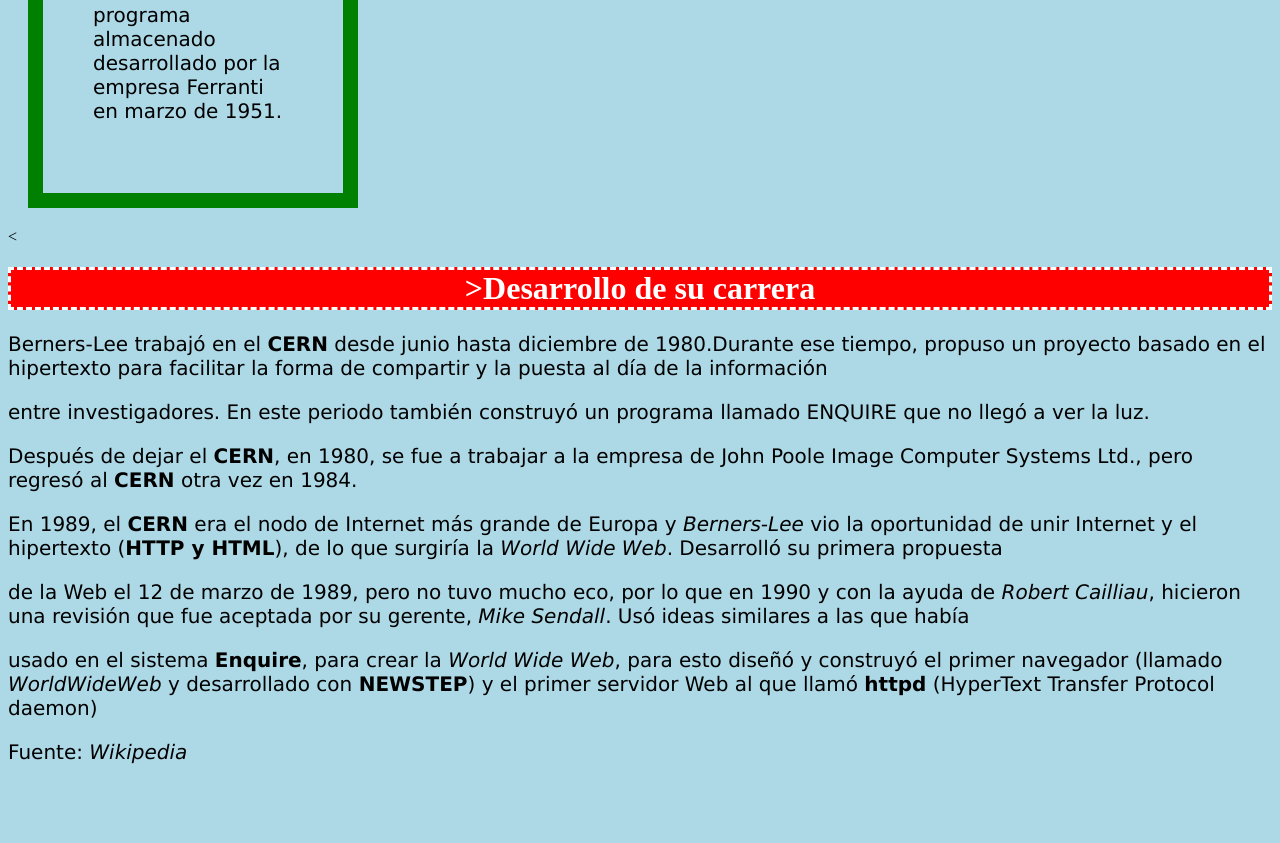
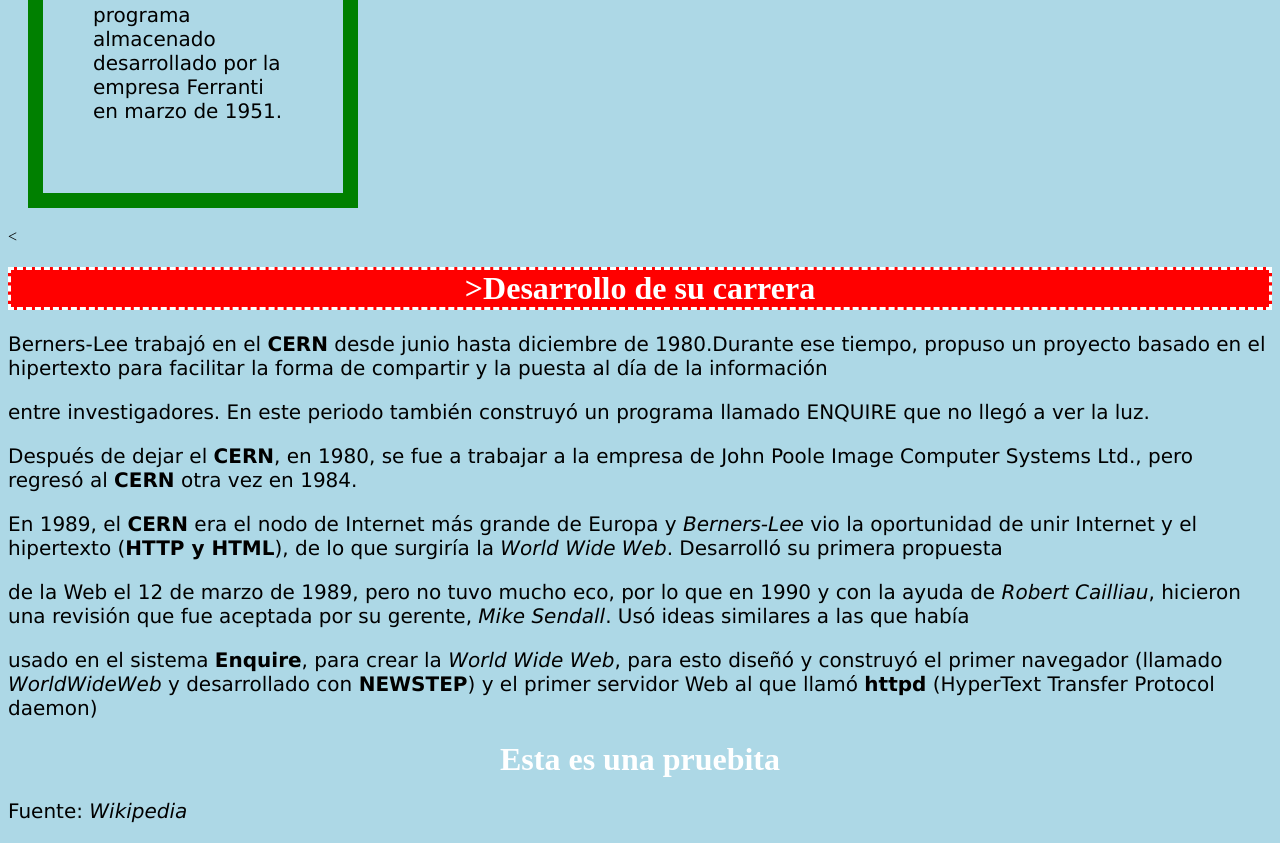
Before and after one commit to vickyfierro04-curso/prueba3, a plain HTML site: page PracticasCSSLizee/PracticasCSSLizee/CB2Lizee.html in a window 1280 px wide. Shown: the part 1795-2638 px from the top of the page. Before the commit the page ends 2579 px from the top, so only its background shows below. Drawn offline with Linux system fonts and the light colour scheme.

Commit message:
Update CB2Lizee.html
Agregue un nuevo h1

```diff
--- a/PracticasCSSLizee/PracticasCSSLizee/CB2Lizee.html
+++ b/PracticasCSSLizee/PracticasCSSLizee/CB2Lizee.html
@@ -77,6 +77,8 @@ h2::before {
    <p>de la Web el 12 de marzo de 1989, pero no tuvo mucho eco, por lo que en 1990 y con la ayuda de <em>Robert Cailliau</em>, hicieron una revisión que fue aceptada por su gerente, <em>Mike Sendall</em>. Usó ideas similares a las que había</p>
    <p>usado en el sistema <strong>Enquire</strong>, para crear la <em>World Wide Web</em>, para esto diseñó y construyó el primer navegador (llamado <em>WorldWideWeb</em> y desarrollado con <strong>NEWSTEP</strong>) y el primer servidor Web al que llamó <strong>httpd</strong> (HyperText Transfer Protocol daemon)</p>
 
+      <h1> Esta es una pruebita </h1>
    <p>Fuente: <em>Wikipedia</em></p>
 </body>
+
 </html>
```
